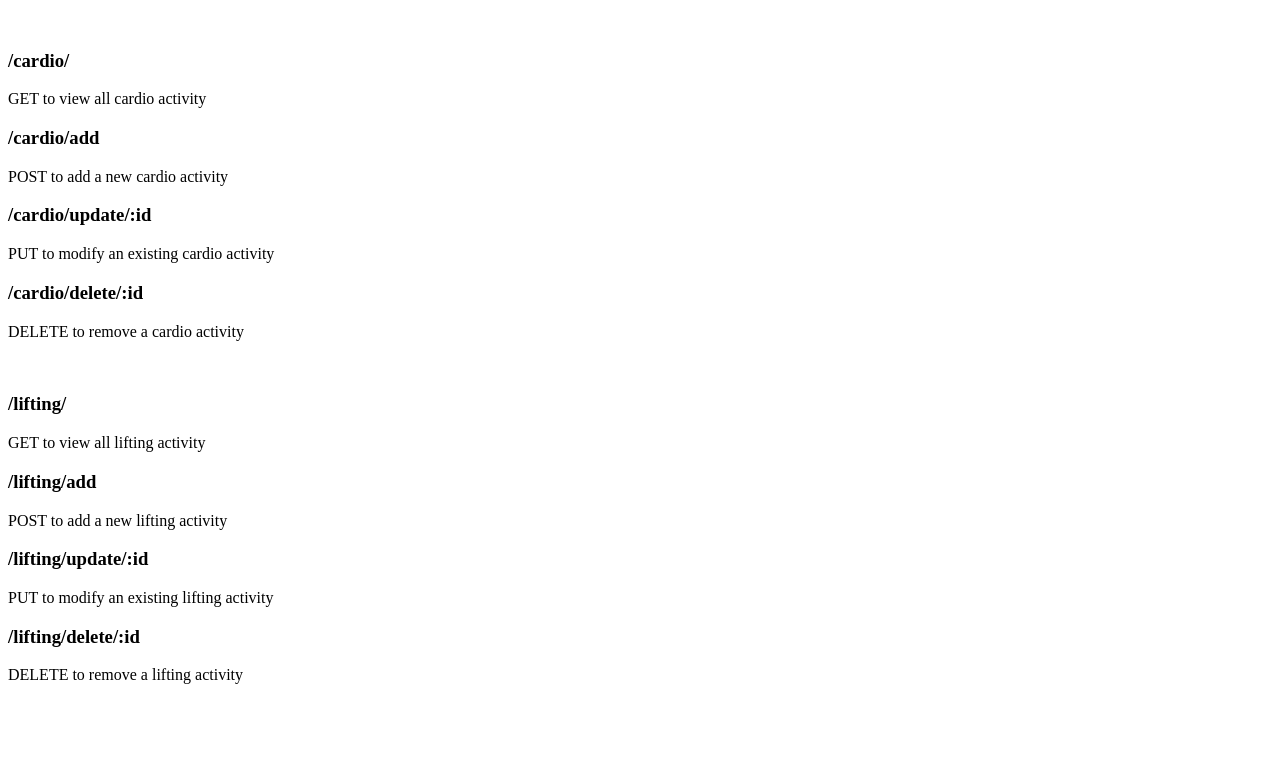
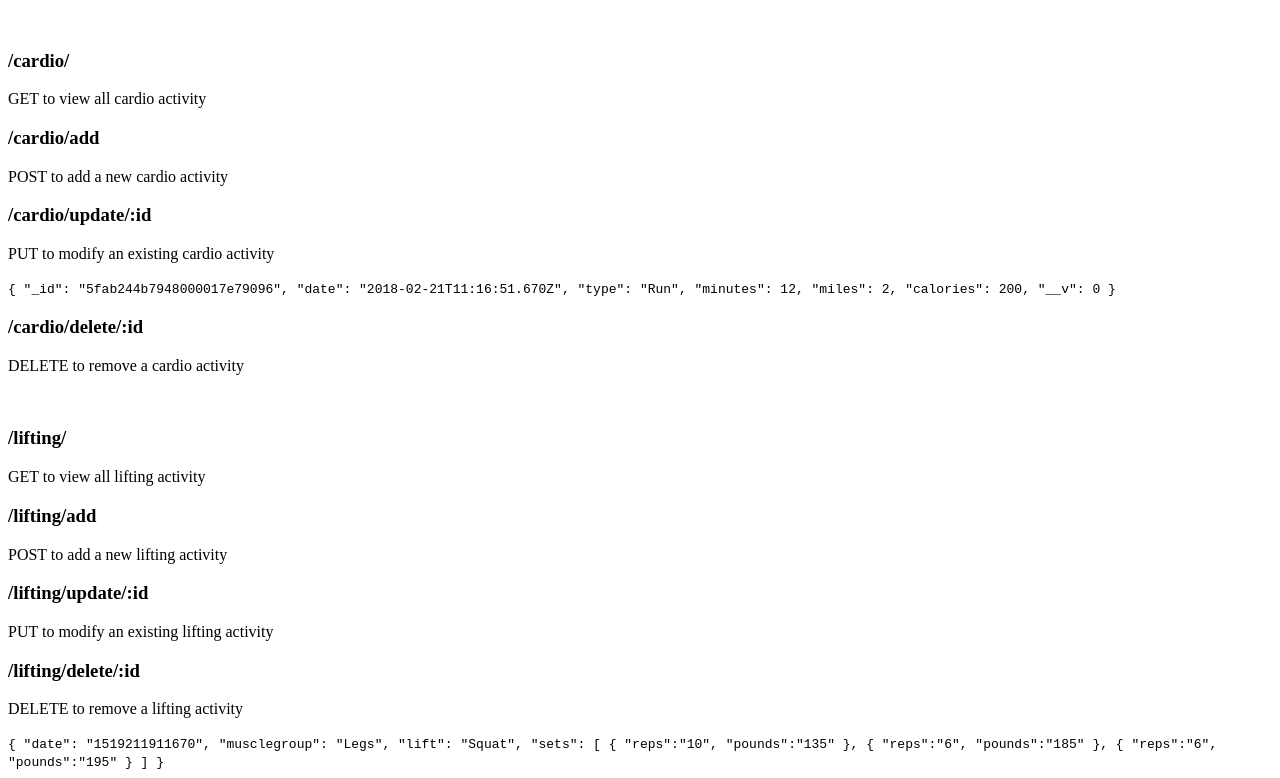
Before and after one commit to sheckjess/project-8-backend, a website: page documentation.html in a window 1280 px wide. Shown: the part 101-879 px from the top of the page. Before the commit the page ends 801 px from the top, so only its background shows below. Drawn offline with Linux system fonts and the light colour scheme.

Commit message:
added code blocks for example jsons

```diff
--- a/documentation.html
+++ b/documentation.html
@@ -18,6 +18,18 @@
   <h3>/cardio/update/:id</h3>
   <p>PUT to modify an existing cardio activity</p>
 
+  <code>
+    {
+      "_id": "5fab244b7948000017e79096",
+      "date": "2018-02-21T11:16:51.670Z",
+      "type": "Run",
+      "minutes": 12,
+      "miles": 2,
+      "calories": 200,
+      "__v": 0
+    }
+  </code>
+
   <h3>/cardio/delete/:id</h3>
   <p>DELETE to remove a cardio activity</p><br/>
 
@@ -32,5 +44,28 @@
 
   <h3>/lifting/delete/:id</h3>
   <p>DELETE to remove a lifting activity</p>
+
+  <code>
+    {
+      "date": "1519211911670",
+      "musclegroup": "Legs",
+      "lift": "Squat",
+      "sets": [
+          {
+              "reps":"10",
+              "pounds":"135"
+          },
+          {
+              "reps":"6",
+              "pounds":"185"
+          },
+          {
+              "reps":"6",
+              "pounds":"195"
+          }
+      ]
+  }
+  </code>
+
 </body>
 </html>
```
